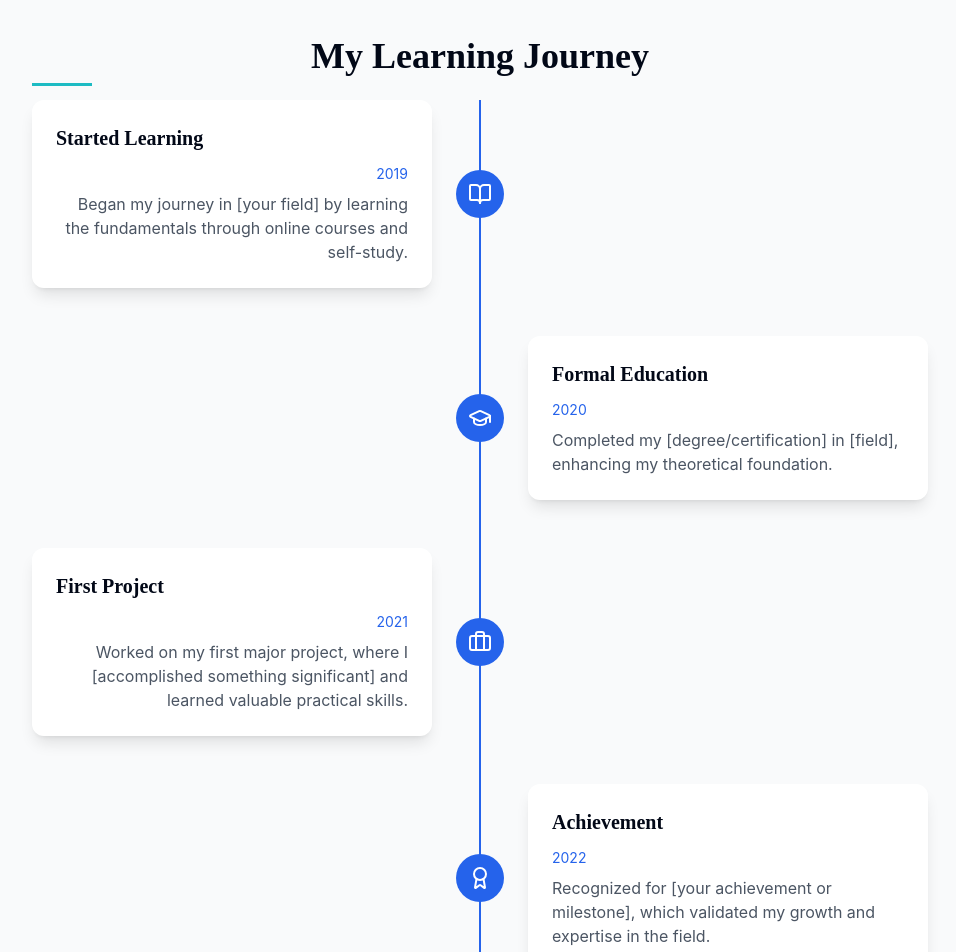
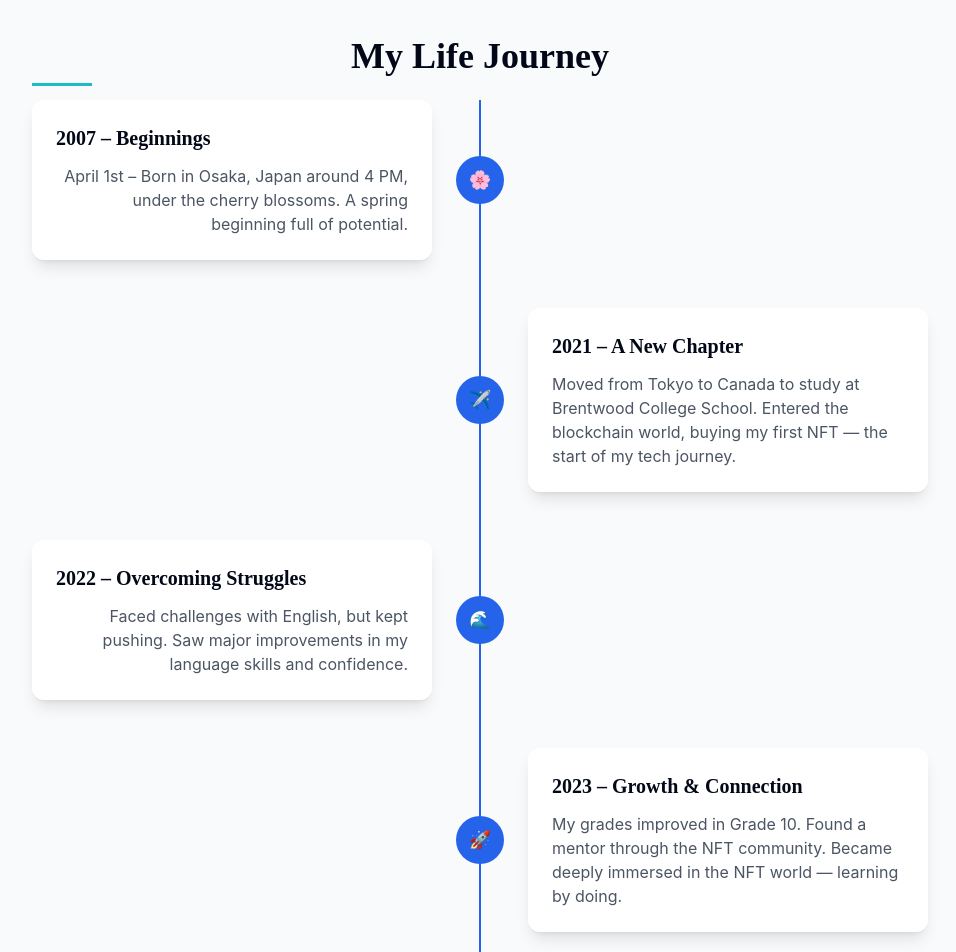
Before and after one commit to Shunsuke0401/Capstone, a React (Vite) app: page / in a window 1280 px wide. Shown: the part 1560-2512 px from the top of the page, without its empty margins (160-1116 px from the left). Built offline with nearby package versions, Linux system fonts and the light colour scheme.

Commit message:
Refactor: Update journey section
Update the journey section with new content.

```diff
--- a/src/components/Journey.tsx
+++ b/src/components/Journey.tsx
@@ -1,32 +1,44 @@
 
 import React from 'react';
-import { BookOpen, Award, Briefcase, GraduationCap } from 'lucide-react';
+import { Flower, Plane, Waves, Rocket, Mic, Briefcase } from 'lucide-react';
 
 const Journey = () => {
   const journeyItems = [
     {
-      icon: BookOpen,
-      title: 'Started Learning',
-      date: '2019',
-      description: 'Began my journey in [your field] by learning the fundamentals through online courses and self-study.'
+      icon: Flower,
+      title: '2007 – Beginnings',
+      emoji: '🌸',
+      description: 'April 1st – Born in Osaka, Japan around 4 PM, under the cherry blossoms. A spring beginning full of potential.'
     },
     {
-      icon: GraduationCap,
-      title: 'Formal Education',
-      date: '2020',
-      description: 'Completed my [degree/certification] in [field], enhancing my theoretical foundation.'
+      icon: Plane,
+      title: '2021 – A New Chapter',
+      emoji: '✈️',
+      description: 'Moved from Tokyo to Canada to study at Brentwood College School. Entered the blockchain world, buying my first NFT — the start of my tech journey.'
+    },
+    {
+      icon: Waves,
+      title: '2022 – Overcoming Struggles',
+      emoji: '🌊',
+      description: 'Faced challenges with English, but kept pushing. Saw major improvements in my language skills and confidence.'
+    },
+    {
+      icon: Rocket,
+      title: '2023 – Growth & Connection',
+      emoji: '🚀',
+      description: 'My grades improved in Grade 10. Found a mentor through the NFT community. Became deeply immersed in the NFT world — learning by doing.'
+    },
+    {
+      icon: Mic,
+      title: '2024 – Sharing Your Voice',
+      emoji: '🎤',
+      description: 'Gave a TED Talk on NFTs, inspiring others and making digital art fun again. Took leadership roles and continued building Iris DAO.'
     },
     {
       icon: Briefcase,
-      title: 'First Project',
-      date: '2021',
-      description: 'Worked on my first major project, where I [accomplished something significant] and learned valuable practical skills.'
-    },
-    {
-      icon: Award,
-      title: 'Achievement',
-      date: '2022',
-      description: 'Recognized for [your achievement or milestone], which validated my growth and expertise in the field.'
+      title: '2025 – Looking Ahead',
+      emoji: '💼',
+      description: 'At Career Day, had meaningful conversations with professionals in the crypto and tech industries. Gained valuable insights for my future path.'
     }
   ];
 
@@ -34,7 +46,7 @@ const Journey = () => {
     <section id="journey" className="py-20 bg-gray-50 dark:bg-gray-800">
       <div className="container mx-auto px-4 sm:px-6 lg:px-8">
         <div className="max-w-4xl mx-auto">
-          <h2 className="section-heading text-center mb-16">My Learning Journey</h2>
+          <h2 className="section-heading text-center mb-16">My Life Journey</h2>
 
           <div className="relative">
             {/* Timeline line */}
@@ -57,9 +69,11 @@ const Journey = () => {
                       <div className={`md:hidden p-2 rounded-full bg-blue-100 dark:bg-blue-900 text-blue-600 dark:text-blue-400`}>
                         <item.icon size={16} />
                       </div>
-                      <h3 className="text-xl font-bold">{item.title}</h3>
+                      <h3 className="text-xl font-bold flex items-center gap-2">
+                        <span className="md:hidden">{item.emoji}</span>
+                        {item.title}
+                      </h3>
                     </div>
-                    <p className="text-sm text-blue-600 dark:text-blue-400 mb-2">{item.date}</p>
                     <p className="text-gray-600 dark:text-gray-400">{item.description}</p>
                   </div>
                 </div>
@@ -67,7 +81,7 @@ const Journey = () => {
                 {/* Icon for desktop */}
                 <div className="hidden md:flex absolute left-1/2 transform -translate-x-1/2 items-center justify-center">
                   <div className="w-12 h-12 rounded-full bg-blue-600 dark:bg-blue-500 flex items-center justify-center z-10">
-                    <item.icon className="w-6 h-6 text-white" />
+                    <span className="text-lg">{item.emoji}</span>
                   </div>
                 </div>
 
```
